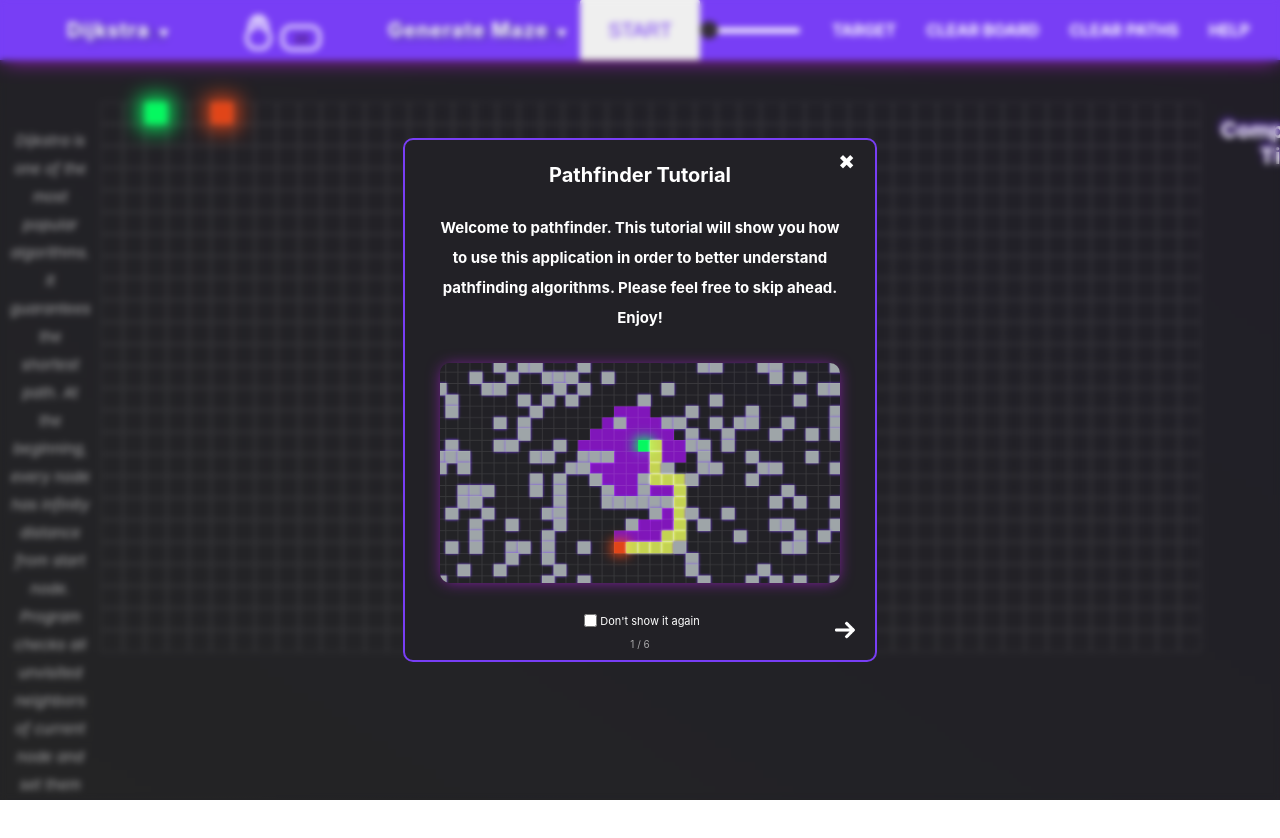
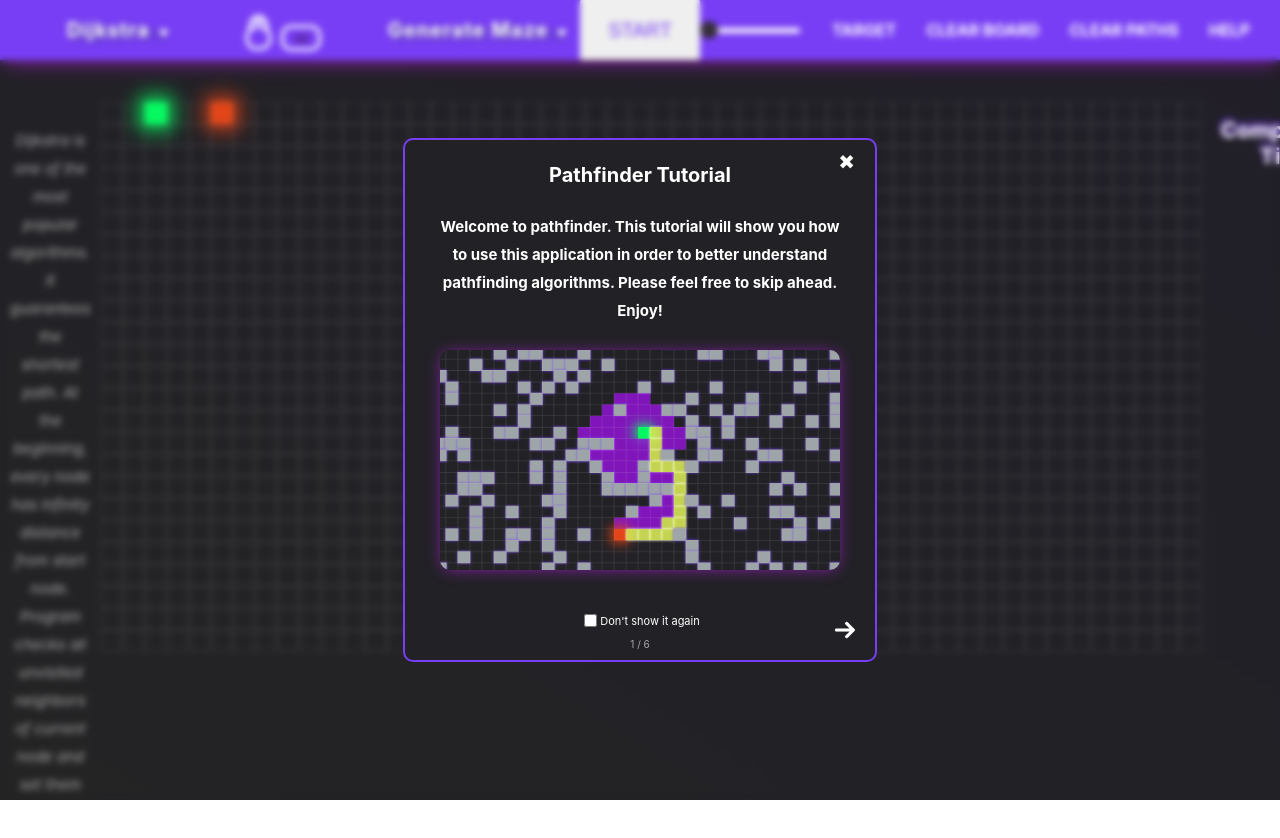
Before and after one commit to coado/Pathfinder, a React (Create React App) app: page / in a window 1280 px wide. Shown: the top 838 px of the page. Built offline with nearby package versions, Linux system fonts and the light colour scheme.

Commit message:
fixed bugs

```diff
--- a/src/components/Tutorial/TutorialWindow.styles.scss
+++ b/src/components/Tutorial/TutorialWindow.styles.scss
@@ -39,9 +39,9 @@
   }
 
   &__text {
-    line-height: 3rem;
+    line-height: 2.8rem;
     width: 90%;
-    margin-bottom: 3rem;
+    margin-bottom: 2.5rem;
   }
   &__image {
     object-fit: fill;
```
